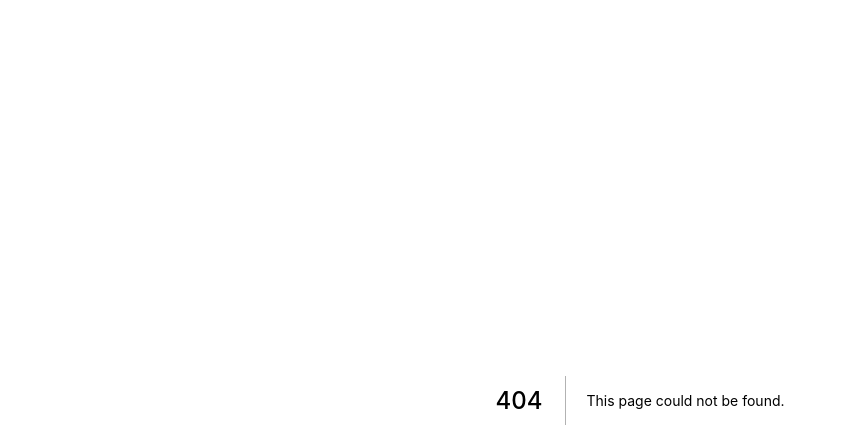
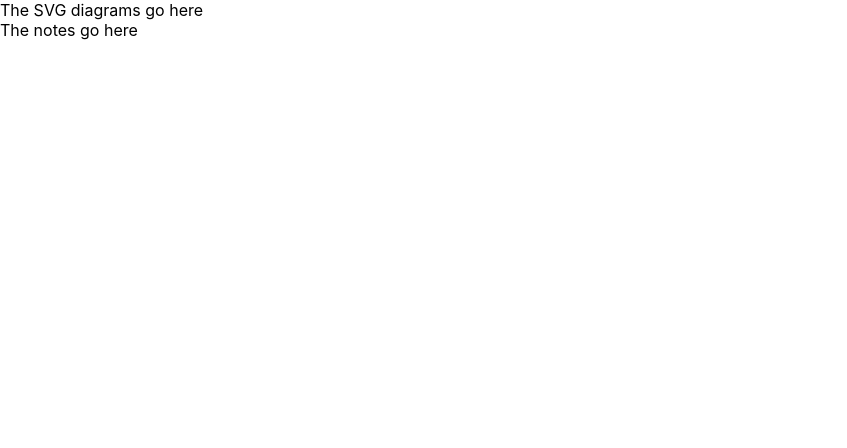
Before and after one commit to TheCodeKat/interactive-dev-notes, a Next.js app: page /1 in a window 1280 px wide. Before the commit this address had no page. Shown: the top 448 px of the page, without its empty margins (0-847 px from the left). Built offline with nearby package versions, Linux system fonts and the light colour scheme.

Commit message:
created the Interactive Note component

```diff
--- /dev/null
+++ b/pages/[slug].tsx
@@ -0,0 +1,6 @@
+export default function InteractiveNote() {
+    return (<>
+    <div>The SVG diagrams go here</div>
+    <div>The notes go here</div>
+    </>)
+}
```
